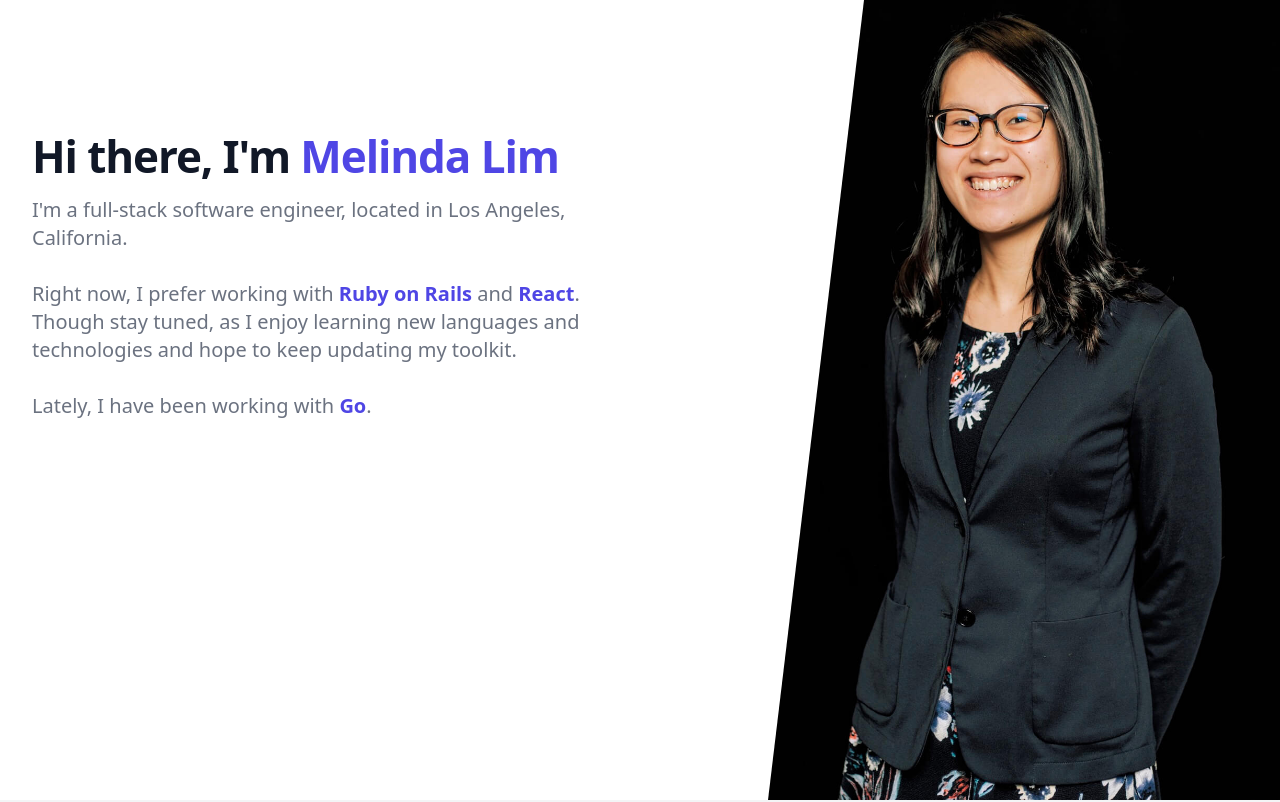
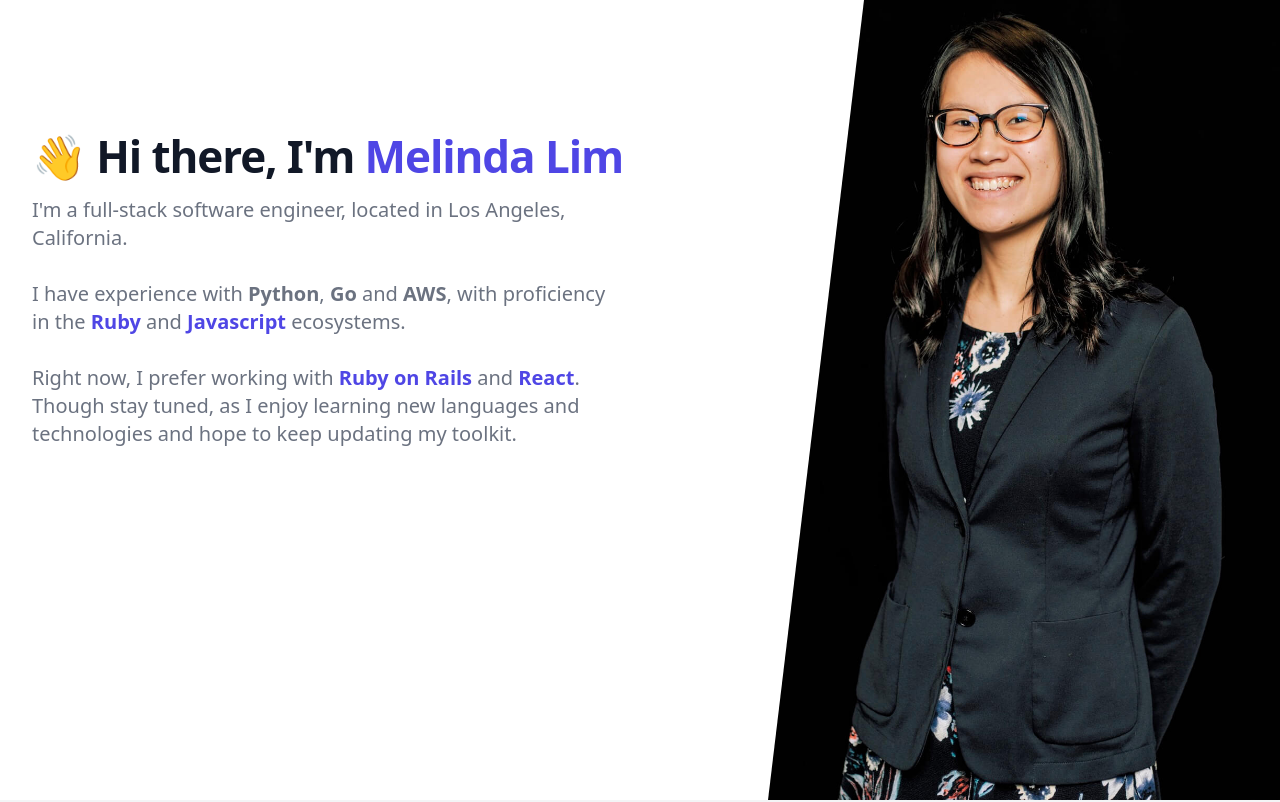
Before and after one commit to melinda-hl-lim/mhlim.com, a Next.js app: page / in a window 1280 px wide. Shown: the top 802 px of the page. Built offline with nearby package versions, Linux system fonts and the light colour scheme.

Commit message:
Update personal intro

```diff
--- a/components/home/hero.js
+++ b/components/home/hero.js
@@ -35,13 +35,33 @@ export default function Hero() {
 
             <div className="text-center lg:text-left sm:mt-12">
               <h1 className="text-4xl tracking-tight font-extrabold text-gray-900 sm:text-5xl md:text-6xl">
-                <span className="block xl:inline">Hi there, I&#39;m </span>
+                <span className="block xl:inline">👋 Hi there, I&#39;m </span>
                 <span className="block text-indigo-600 xl:inline">Melinda Lim</span>
               </h1>
               <p
                 className="mt-3 mb-4 text-base text-gray-500 sm:mt-5 sm:text-lg sm:max-w-xl sm:mx-auto md:mt-5 md:text-xl lg:mx-0"
               >
                 I&apos;m a full-stack software engineer, located in Los Angeles, California.
+                <br />
+                <br />
+                I have experience with
+                {' '}
+                <b>Python</b>
+                ,
+                {' '}
+                <b>Go</b>
+                {' '}
+                and
+                {' '}
+                <b>AWS</b>
+                , with proficiency in the
+                <span className="text-indigo-600 font-semibold"> Ruby</span>
+                {' '}
+                and
+                {' '}
+                <span className="text-indigo-600 font-semibold">Javascript</span>
+                {' '}
+                ecosystems.
                 <br />
                 <br />
                 Right now, I prefer working with
@@ -51,11 +71,6 @@ export default function Hero() {
                 <span className="text-indigo-600 font-semibold"> React</span>
                 .
                 Though stay tuned, as I enjoy learning new languages and technologies and hope to keep updating my toolkit.
-                <br />
-                <br />
-                Lately, I have been working with
-                <span className="text-indigo-600 font-semibold"> Go</span>
-                .
               </p>
             </div>
           </main>
```
